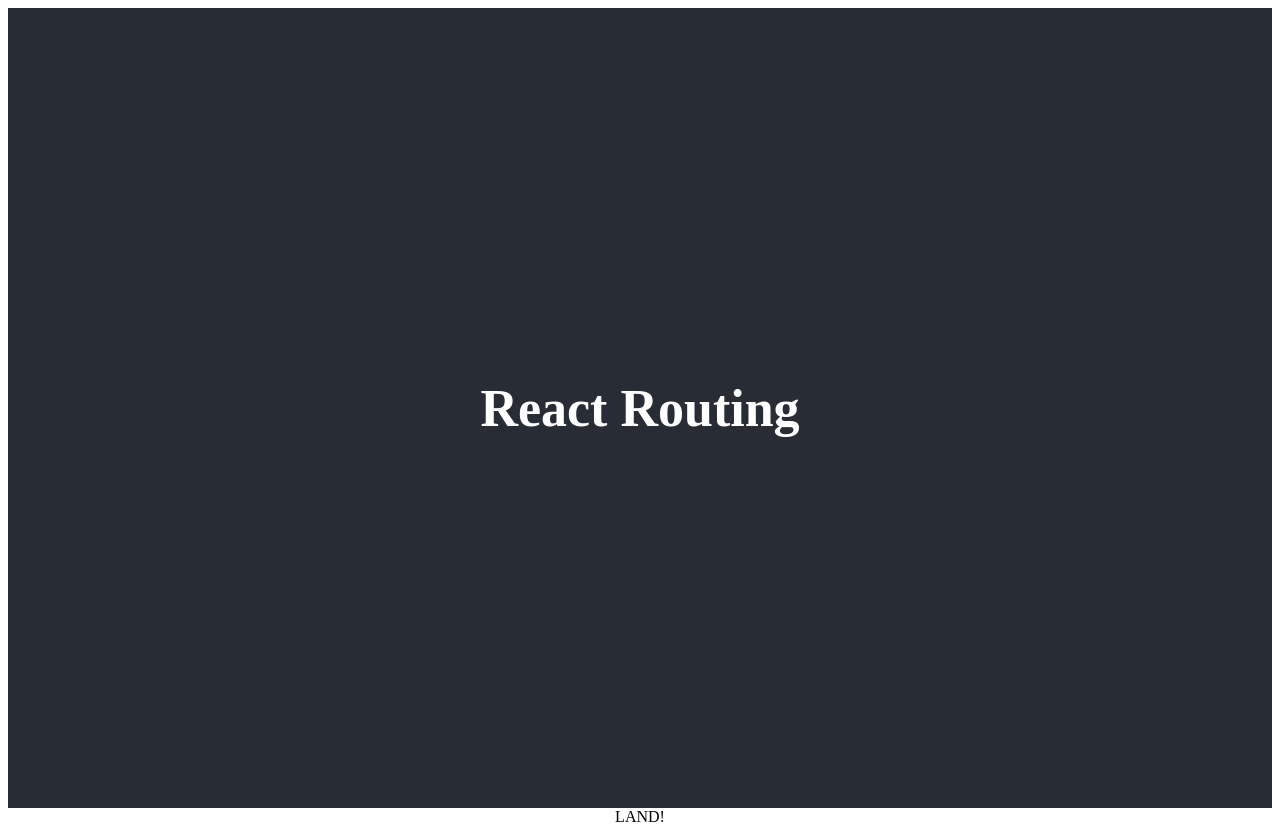
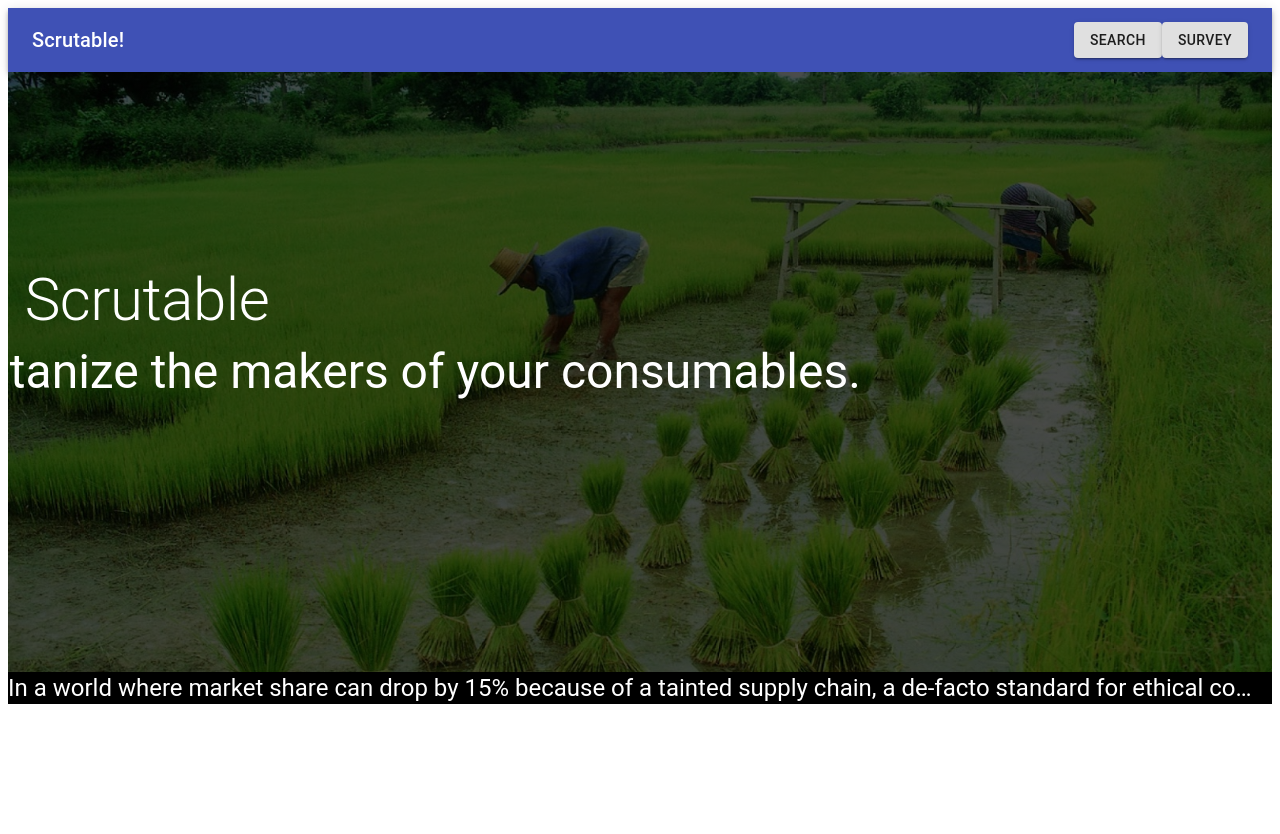
Before and after one commit to xenown/deltahacks2020, a React (Create React App) app: page / in a window 1280 px wide. After the commit the page ends 800 px from the top, so only its background shows below. Built offline with nearby package versions, Linux system fonts and the light colour scheme.

Commit message:
Added page switching functionality and simple landing page

```diff
--- a/package.json
+++ b/package.json
@@ -3,6 +3,8 @@
   "version": "0.1.0",
   "private": true,
   "dependencies": {
+    "@material-ui/core": "^4.9.0",
+    "@material-ui/icons": "^4.5.1",
     "@testing-library/jest-dom": "^4.2.4",
     "@testing-library/react": "^9.4.0",
     "@testing-library/user-event": "^7.2.1",
--- a/src/Components/App.css
+++ b/src/Components/App.css
@@ -13,26 +13,10 @@
   }
 }
 
-.App-header {
-  background-color: #282c34;
-  min-height: 100vh;
-  display: flex;
-  flex-direction: column;
-  align-items: center;
-  justify-content: center;
-  font-size: calc(10px + 2vmin);
-  color: white;
-}
 
 .App-link {
   color: #61dafb;
 }
 
-@keyframes App-logo-spin {
-  from {
-    transform: rotate(0deg);
-  }
-  to {
-    transform: rotate(360deg);
-  }
-}
+background-color: rgb(149, 191, 222);
+padding: 10px;
--- a/src/Components/App.js
+++ b/src/Components/App.js
@@ -1,23 +1,49 @@
 import React from 'react';
-import {Switch, Route, Link} from 'react-router-dom';
+import { Switch, Route } from 'react-router-dom';
+import PrimarySearchAppBar from './Navbar.js'
 import Land from './Land.js'
 import Search from './Search.js'
 import Survey from './Survey.js'
 import './App.css';
 
 class App extends React.Component {
+  constructor(props) {
+    super(props);
+    this.state = {
+      searchbarOpen: false,
+      input: ""
+    }
+  }
+
+  setText = (text) => {
+    this.setState({
+      input: text
+    });
+    console.log(this.state.input);
+  }
+
+  setSearchbarOpen = () => {
+    this.setState({
+      searchbarOpen: true
+    });
+  }
+
+  setSearchbarClose = () => {
+    this.setState({
+      searchbarOpen: false
+    });
+  }
+
   render() {
     return (
-        <div className="App">
-          <header className="App-header">
-            <h1 className="App-title">React Routing</h1>
-          </header>
-          <Switch>
-            <Route exact path="/" component={Land}/>
-            <Route path="/search" component={Search}/>
-            <Route path="/survey" component={Survey}/>
-          </Switch>
-        </div>
+      <div className="App">
+        <PrimarySearchAppBar text={this.state.input} setText={this.setText} searchbarOpen={this.state.searchbarOpen} setSearchbarOpen={this.setSearchbarOpen} setSearchbarClose={this.setSearchbarClose}/>
+        <Switch>
+          <Route exact path="/"><Land /></Route>
+          <Route path="/search" ><Search search={this.state.input}/></Route>
+          <Route path="/survey" ><Survey /></Route>
+        </Switch>
+      </div>
     );
   }
 }
--- a/src/Components/Land.css
+++ b/src/Components/Land.css
@@ -0,0 +1,12 @@
+.main {
+    background-image: linear-gradient(rgba(0, 0, 0, 0.7), rgba(0, 0, 0, 0.7)), url("../sustainability.jpg");
+    background-size: cover;
+    height: 600px;
+    position: relative;
+}
+
+.body{
+    background-color: black;
+    color:white;
+    height: 100%;
+}
--- a/src/Components/Land.js
+++ b/src/Components/Land.js
@@ -1,14 +1,50 @@
 import React from 'react';
-import {Switch, Route, Link} from 'react-router-dom';
+import { Switch, Route, Link } from 'react-router-dom';
+import "./Land.css";
+import Typography from "@material-ui/core/Typography"
+import { makeStyles } from '@material-ui/core';
+// import background from "../sustainability.jpg";
 
-class Land extends React.Component {
-  render() {
+const useStyles = makeStyles(theme => ({
+    title: {
+        "margin": 0,
+        "position": "absolute",
+        "top": "50%",
+        "left": "11%",
+        "margin-right": "-90%",
+        "transform": "translate(-50%, -150%)",
+        "color": "white"
+    },
+    blurb: {
+        "margin": 0,
+        "position": "absolute",
+        "top": "50%",
+        "left": "30%",
+        "margin-right": "-70%",
+        "transform": "translate(-50%, -50%)",
+        "color": "white"
+    }
+}
+));
+
+export default function Land() {
+    const classes = useStyles();
     return (
-        <div className="Land">
-            LAND!
+        <div className="land">
+            <div className="main" >
+                <Typography className={classes.title} variant="h2" noWrap>
+                    Scrutable
+                </Typography>
+                <Typography className={classes.blurb} variant="h3" noWrap>
+                    Scrutanize the makers of your consumables.
+                </Typography>
+            </div>
+            <div className="body">
+                <Typography className={classes.body} variant="h5" noWrap>
+                    In a world where market share can drop by 15% because of a tainted supply chain, a de-facto standard for ethical compliance is needed more than ever.
+
+                </Typography>
+            </div>
         </div>
     );
-  }
 }
-
-export default Land;
--- /dev/null
+++ b/src/Components/Navbar.js
@@ -0,0 +1,190 @@
+import React from 'react';
+import { fade, makeStyles } from '@material-ui/core/styles';
+import AppBar from '@material-ui/core/AppBar';
+import Toolbar from '@material-ui/core/Toolbar';
+import IconButton from '@material-ui/core/IconButton';
+import Typography from '@material-ui/core/Typography';
+import InputBase from '@material-ui/core/InputBase';
+import Button from '@material-ui/core/Button';
+import MenuItem from '@material-ui/core/MenuItem';
+import Menu from '@material-ui/core/Menu';
+import MenuIcon from '@material-ui/icons/Menu';
+import SearchIcon from '@material-ui/icons/Search';
+import MoreIcon from '@material-ui/icons/MoreVert';
+import {Link} from 'react-router-dom'
+
+
+const useStyles = makeStyles(theme => ({
+  grow: {
+    flexGrow: 1,
+  },
+  menuButton: {
+    marginRight: theme.spacing(2),
+  },
+  title: {
+    display: 'none',
+    [theme.breakpoints.up('sm')]: {
+      display: 'block',
+    },
+  },
+  search: {
+    position: 'relative',
+    borderRadius: theme.shape.borderRadius,
+    backgroundColor: fade(theme.palette.common.white, 0.15),
+    '&:hover': {
+      backgroundColor: fade(theme.palette.common.white, 0.25),
+    },
+    marginRight: theme.spacing(2),
+    marginLeft: 0,
+    width: '100%',
+    [theme.breakpoints.up('sm')]: {
+      marginLeft: theme.spacing(3),
+      width: 'auto',
+    },
+  },
+  searchIcon: {
+    width: theme.spacing(7),
+    height: '100%',
+    position: 'absolute',
+    pointerEvents: 'none',
+    display: 'flex',
+    alignItems: 'center',
+    justifyContent: 'center',
+  },
+  inputRoot: {
+    color: 'inherit',
+  },
+  inputInput: {
+    padding: theme.spacing(1, 1, 1, 7),
+    transition: theme.transitions.create('width'),
+    width: '100%',
+    [theme.breakpoints.up('md')]: {
+      width: 200,
+    },
+  },
+  sectionDesktop: {
+    display: 'none',
+    [theme.breakpoints.up('md')]: {
+      display: 'flex',
+    },
+  },
+  sectionMobile: {
+    display: 'flex',
+    [theme.breakpoints.up('md')]: {
+      display: 'none',
+    },
+  },
+}));
+
+export default function PrimarySearchAppBar(props) {
+  const classes = useStyles();
+  const [anchorEl, setAnchorEl] = React.useState(null);
+  const [mobileMoreAnchorEl, setMobileMoreAnchorEl] = React.useState(null);
+
+  const isMenuOpen = Boolean(anchorEl);
+  const isMobileMenuOpen = Boolean(mobileMoreAnchorEl);
+
+  const handleProfileMenuOpen = event => {
+    setAnchorEl(event.currentTarget);
+  };
+
+  const handleMobileMenuClose = () => {
+    setMobileMoreAnchorEl(null);
+  };
+
+  const handleMenuClose = () => {
+    setAnchorEl(null);
+    handleMobileMenuClose();
+  };
+
+  const handleMobileMenuOpen = event => {
+    setMobileMoreAnchorEl(event.currentTarget);
+  };
+
+  const menuId = 'primary-search-account-menu';
+  const renderMenu = (
+    <Menu
+      anchorEl={anchorEl}
+      anchorOrigin={{ vertical: 'top', horizontal: 'right' }}
+      id={menuId}
+      keepMounted
+      transformOrigin={{ vertical: 'top', horizontal: 'right' }}
+      open={isMenuOpen}
+      onClose={handleMenuClose}
+    >
+      <MenuItem onClick={handleMenuClose}>Profile</MenuItem>
+      <MenuItem onClick={handleMenuClose}>My account</MenuItem>
+    </Menu>
+  );
+
+  const mobileMenuId = 'primary-search-account-menu-mobile';
+  const renderMobileMenu = (
+    <Menu
+      anchorEl={mobileMoreAnchorEl}
+      anchorOrigin={{ vertical: 'top', horizontal: 'right' }}
+      id={mobileMenuId}
+      keepMounted
+      transformOrigin={{ vertical: 'top', horizontal: 'right' }}
+      open={isMobileMenuOpen}
+      onClose={handleMobileMenuClose}
+    >
+    </Menu>
+  );
+
+  return (
+    <div className={classes.grow}>
+      <AppBar position="static">
+        <Toolbar>
+          <Typography className={classes.title} variant="h6" noWrap>
+            Scrutable!
+          </Typography>
+          {props.searchbarOpen ?
+            <div className={classes.search}>
+              <div className={classes.searchIcon}>
+                <SearchIcon />
+              </div>
+              <InputBase
+                placeholder="Search…"
+                classes={{
+                  root: classes.inputRoot,
+                  input: classes.inputInput,
+                }}
+                inputProps={{ 'aria-label': 'search' }}
+                onChange={(e) => props.setText(e.target.value)}
+              />
+            </div> : <div />}
+          <div className={classes.grow} />
+          <div className={classes.sectionDesktop}>
+            <Button variant="contained"
+              color="Default"
+              onClick={ () => {props.setSearchbarOpen()}}
+              to={"/search"}
+              component={Link}>
+              Search
+            </Button>
+            <Button variant="contained"
+              color="Default"
+              onClick={ () => {props.setSearchbarClose()}}
+              to={"/survey"}
+              component={Link}>
+              Survey
+            </Button>
+          </div>
+          <div className={classes.sectionMobile}>
+            <IconButton
+              aria-label="show more"
+              aria-controls={mobileMenuId}
+              aria-haspopup="true"
+              onClick={handleMobileMenuOpen}
+              color="inherit"
+            >
+              <MoreIcon />
+            </IconButton>
+          </div>
+        </Toolbar>
+      </AppBar>
+      {renderMobileMenu}
+      {renderMenu}
+    </div>
+  );
+}
--- a/src/Components/Search.js
+++ b/src/Components/Search.js
@@ -1,5 +1,8 @@
 import React from 'react';
-import {Switch, Route, Link} from 'react-router-dom';
+import Card from '@material-ui/core/Card';
+import CardActions from '@material-ui/core/CardActions';
+import CardContent from '@material-ui/core/CardContent';
+
 
 class Search extends React.Component {
   render() {
```
Also changed, not shown: src/sustainability.jpg (added), 1 other file (tests, documents, lock files or other folders).
